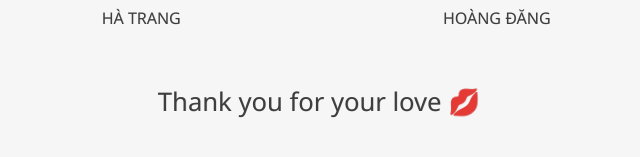
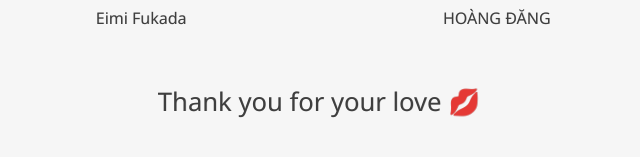
Before and after one commit to ShopBrainrot/ShopBrainrot.github.io, a plain HTML site: page index.htm in a window 1280 px wide. Shown: the part 477-634 px from the top of the page, 321-961 px from the left. Drawn offline with nearby package versions, Linux system fonts and the light colour scheme.

Commit message:
Update index.htm

```diff
--- a/index.htm
+++ b/index.htm
@@ -182,7 +182,7 @@ html,body{cursor:url("https://1.bp.blogspot.com/-qbWo9mPKO2Y/YL9utYdQBdI/AAAAAAA
 <div id='info'>
 <div class='one'>
 <img class='avt' src='dang.jpg'/>
-<p>HÀ TRANG</p>
+<p>Eimi Fukada</p>
 </div>
 <div id='heart'>
                         &#10084;<anni>...</anni>
```
